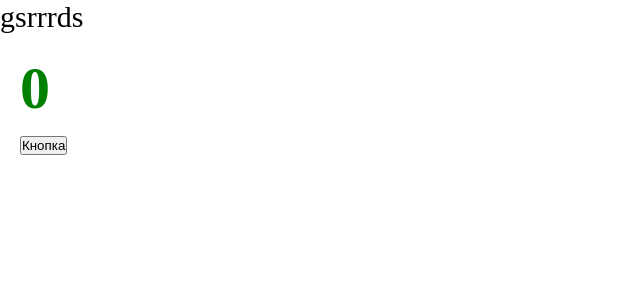
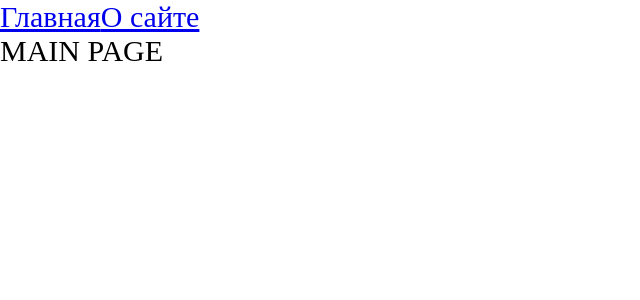
Before and after one commit to Machumak00/react-blog, a React app: page / in a window 1280 px wide. Shown: the top 300 px of the page, without its empty margins (0-640 px from the left). Built offline with nearby package versions, Linux system fonts and the light colour scheme.

Commit message:
- добавил Suspense, Code Splitting (асинхронная подгрузка отдельных компонентов) - добавил роутинг

```diff
--- a/src/App.tsx
+++ b/src/App.tsx
@@ -1,12 +1,20 @@
-import React from 'react';
-import {Counter} from "./components/Counter";
+import React, {Suspense} from 'react';
+import {Link, Route, Routes} from 'react-router-dom';
 import './index.scss';
+import {MainPageAsync} from "./pages/MainPage/MainPage.async";
+import {AboutPageAsync} from "./pages/AboutPage/AboutPage.async";
 
 const App = () => {
     return (
         <div className="app">
-            gsrrrds
-            <Counter/>
+            <Link to={'/'}>Главная</Link>
+            <Link to={'/about'}>О сайте</Link>
+            <Suspense fallback={<div>Loading...</div>}>
+                <Routes>
+                    <Route path={'/'} element={<MainPageAsync/>}/>
+                    <Route path={'/about'} element={<AboutPageAsync/>}/>
+                </Routes>
+            </Suspense>
         </div>
     );
 };
--- a/src/index.tsx
+++ b/src/index.tsx
@@ -1,7 +1,10 @@
 import {render} from "react-dom";
 import App from "./App";
+import {BrowserRouter} from "react-router-dom";
 
 render(
-    <App/>,
+    <BrowserRouter>
+        <App/>
+    </BrowserRouter>,
     document.getElementById('root')
 )
--- /dev/null
+++ b/src/pages/AboutPage/AboutPage.async.tsx
@@ -0,0 +1,3 @@
+import {lazy} from "react";
+
+export const AboutPageAsync = lazy(() => import('./AboutPage'));
--- /dev/null
+++ b/src/pages/AboutPage/AboutPage.tsx
@@ -0,0 +1,11 @@
+import React from 'react';
+
+const AboutPage = () => {
+    return (
+        <div>
+            ABOUT PAGE
+        </div>
+    );
+};
+
+export default AboutPage;
--- /dev/null
+++ b/src/pages/MainPage/MainPage.async.tsx
@@ -0,0 +1,3 @@
+import {lazy} from "react";
+
+export const MainPageAsync = lazy(() => import('./MainPage'));
--- /dev/null
+++ b/src/pages/MainPage/MainPage.tsx
@@ -0,0 +1,11 @@
+import React from 'react';
+
+const MainPage = () => {
+    return (
+        <div>
+            MAIN PAGE
+        </div>
+    );
+};
+
+export default MainPage;
```
Also changed, not shown: 1 other file (tests, documents, lock files or other folders).
